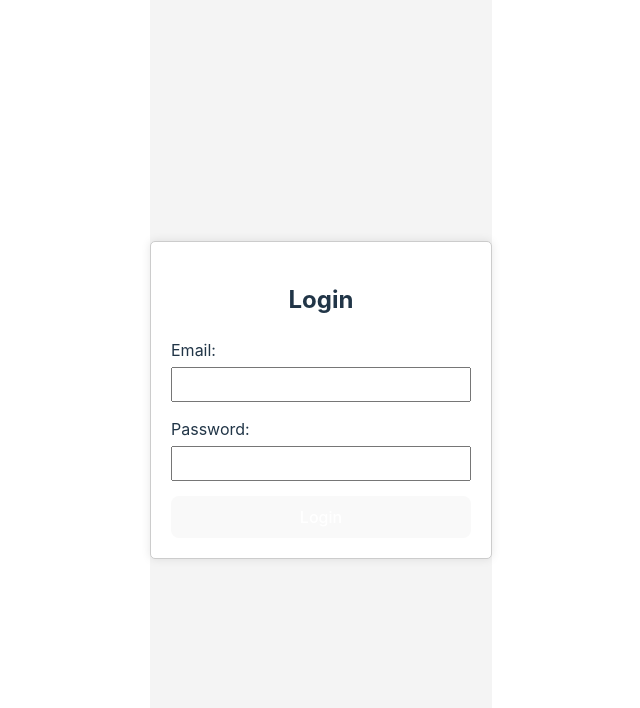
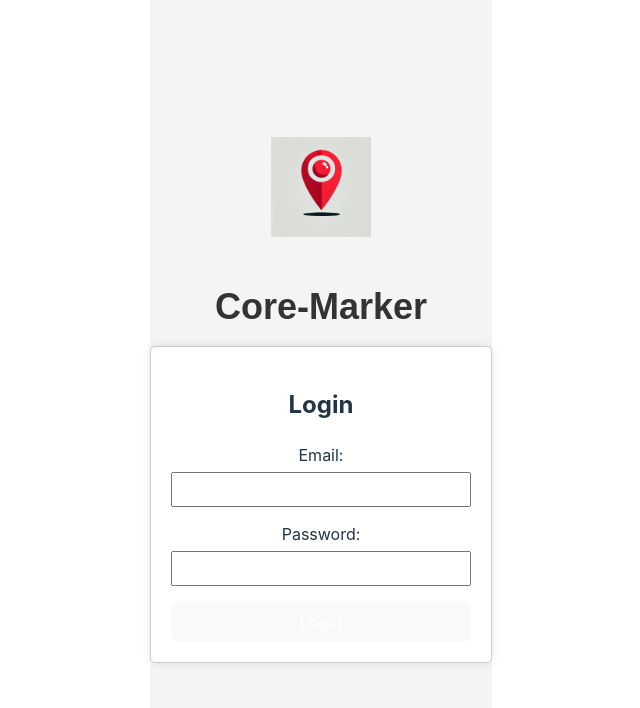
Before and after one commit to CS-179K/Core-Marker, a React (Vite) app in the folder core-marker-app/: page / in a window 1280 px wide. Shown: the top 708 px of the page, without its empty margins (319-959 px from the left). Built offline with nearby package versions, Linux system fonts and the light colour scheme.

Commit message:
update login

```diff
--- a/core-marker-app/src/components/Login.css
+++ b/core-marker-app/src/components/Login.css
@@ -6,6 +6,23 @@ body, html {
   justify-content: center;
   align-items: center;
   background-color: #f4f4f4; /* Optional: background color for the page */
+}
+
+/* Centering the title and login container */
+.login-page {
+  text-align: center;
+}
+
+.logo {
+  width: 100px; /* Adjust the width as needed */
+  margin-bottom: 20px; /* Space between logo and title */
+}
+
+.title {
+  font-size: 36px;
+  margin-bottom: 20px;
+  color: #333;
+  font-family: Arial, sans-serif;
 }
 
 /* Centering the login container */
--- a/core-marker-app/src/components/Login.jsx
+++ b/core-marker-app/src/components/Login.jsx
@@ -1,5 +1,6 @@
 import React, { useState } from 'react';
 import './Login.css';
+import logo from './logo.png'; // Adjust the path according to where you placed the image
 
 const Login = () => {
   const [email, setEmail] = useState('');
@@ -12,6 +13,9 @@ const Login = () => {
   };
 
   return (
+    <div className="login-page">
+      <img src={logo} alt="Core-Marker Logo" className="logo" />
+      <h1 className="title">Core-Marker</h1>
       <div className="login-container">
         <h2>Login</h2>
         <form onSubmit={handleSubmit}>
@@ -36,6 +40,7 @@ const Login = () => {
           <button type="submit">Login</button>
         </form>
       </div>
+    </div>
   );
 };
 
```
Also changed, not shown: core-marker-app/src/components/logo.png (added). Lines whose indentation alone changed are shown as unchanged.
